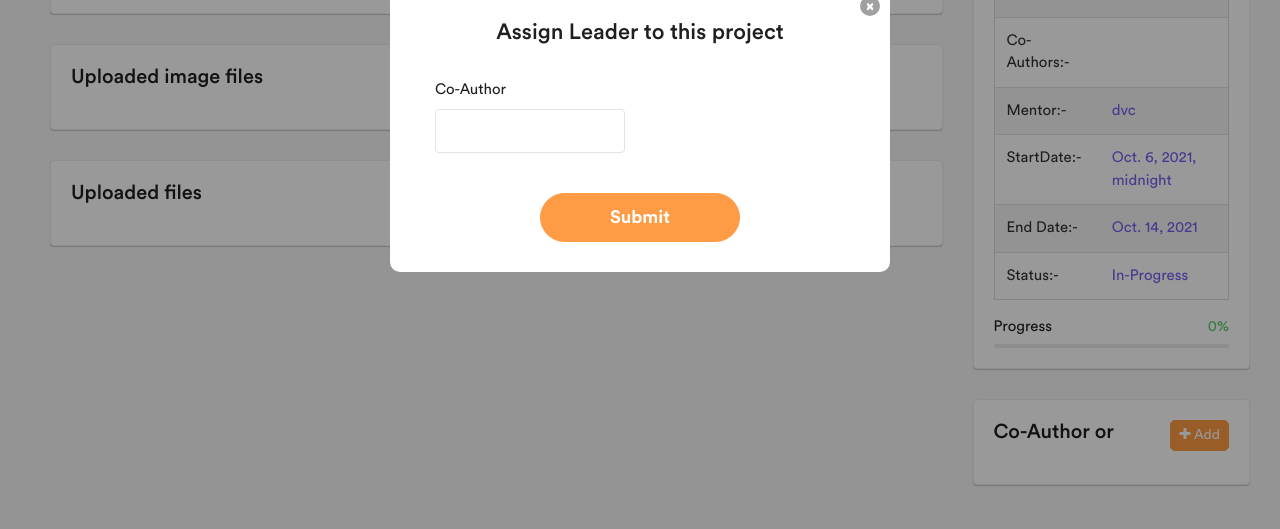
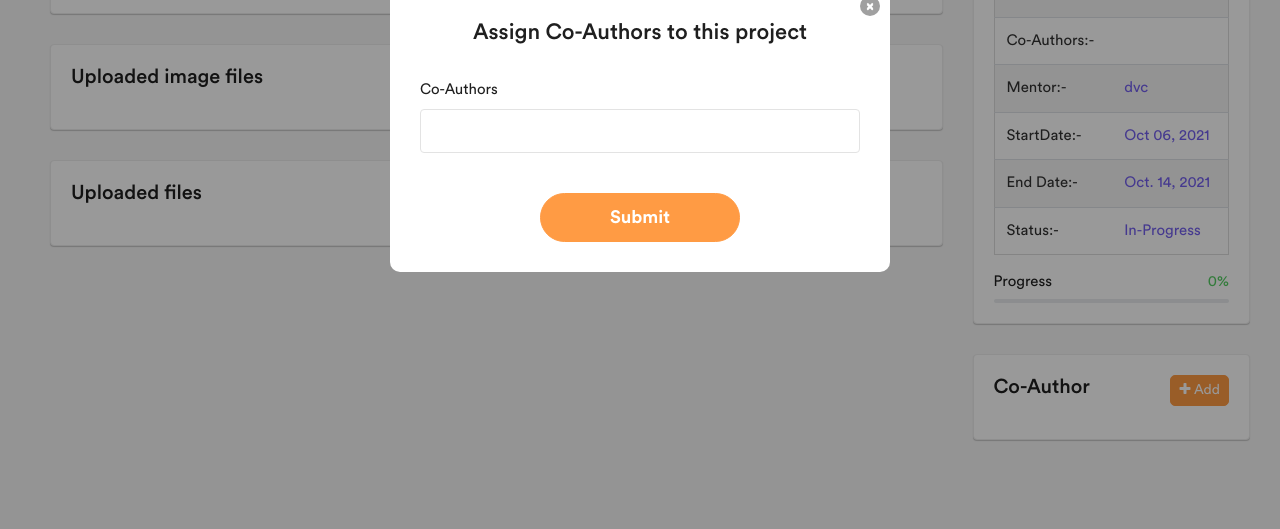
Before and after one commit to sonuasif748/vdoc_project, a Django app: page /project_details/2/ in a window 1280 px wide, after a click on "Add". Shown: the part 271-800 px from the top of the page. Run offline with Django 3.2, Linux system fonts and the light colour scheme; a user stored in the database is signed in; data comes from the database, SQL or seed files in the repository; some libraries are stand-ins or nearby versions.

Commit message:
'sglpage6'

```diff
--- a/templates/Projects/Project_detail_view.html
+++ b/templates/Projects/Project_detail_view.html
@@ -124,7 +124,7 @@
                                                     <span class="file-author"><a
                                                             href="#">{{ projects.Author }}</a></span>
                                                     <span
-                                                            class="file-date">{{ projects.start_date }}</span>
+                                                            class="file-date">{{ projects.start_date|date:"M d, Y" }}</span>
                                                     <div class="file-size">{{ i.upload_documents.file.size }} B</div>
                                                 </div>
                                                 <ul class="files-action">
@@ -175,7 +175,7 @@
                                 </tr>
                                 <tr>
                                     <td>StartDate:-</td>
-                                    <td class="text-left text-purple">{{ projects.start_date }}</td>
+                                    <td class="text-left text-purple">{{ projects.start_date|date:"M d, Y" }}</td>
                                 </tr>
                                 <tr>
                                     <td>End Date:-</td>
@@ -201,7 +201,7 @@
                     <div class="card project-user">
                         <div class="card-body">
                             <h6 class="card-title m-b-20">Co-Author
-                                {% if request.user.is_superuser %} or
+                                {% if request.user.is_superuser %}
                                     <button type="button" class="float-right btn btn-primary btn-sm" data-toggle="modal"
                                             data-target="#assign_leader"><i class="fa fa-plus"></i> Add
                                     </button>
@@ -224,7 +224,7 @@
                                                 <div class="list-body">
                                                     <span class="message-author">{{ i }}</span>
                                                     <div class="clearfix"></div>
-                                                    <span class="message-content">Co-Author</span>
+                                                    <span class="message-content">Co-Authors</span>
                                                 </div>
                                             </div>
                                         </a>
@@ -243,7 +243,7 @@
             <div class="modal-dialog modal-dialog-centered" role="document">
                 <div class="modal-content">
                     <div class="modal-header">
-                        <h5 class="modal-title">Assign Leader to this project</h5>
+                        <h5 class="modal-title">Assign Co-Authors to this project</h5>
                         <button type="button" class="close" data-dismiss="modal" aria-label="Close">
                             <span aria-hidden="true">&times;</span>
                         </button>
@@ -252,19 +252,17 @@
                         <div>
                             <form method="post">
                                 {% csrf_token %}
-                                <div class="col-sm-6">
-                                    <div class="form-group ">
-                                        <label>Co-Author</label>
+                                <div class="input-group m-b-30">
+                                    <label>Co-Authors</label>
                                     <select style="width: 100%"
-                                                class="form-control js-example-basic-multiple"
+                                            class="form-control search-input js-example-basic-multiple"
                                             name="co_author"
                                             multiple="multiple">
                                         {% for i in empdata %}
-                                                <option class="form-cotrol"
+                                            <option class="form-control"
                                                     value="{{ i.user.username }}">{{ i.user.username }}</option>
                                         {% endfor %}
                                     </select>
-                                    </div>
                                 </div>
                                 <div class="submit-section">
                                     <button type="submit" class="btn btn-primary submit-btn">Submit</button>
--- a/templates/Projects/Projects_cards_view.html
+++ b/templates/Projects/Projects_cards_view.html
@@ -261,7 +261,7 @@
                                                     name="co_author"
                                                     multiple="multiple">
                                                 {% for i in empdata %}
-                                                    <option class="form-cotrol"
+                                                    <option class="form-control"
                                                             value="{{ i.user.username }}">{{ i.user.username }}</option>
                                                 {% endfor %}
                                             </select>
--- a/templates/Projects/Projects_list_view.html
+++ b/templates/Projects/Projects_list_view.html
@@ -291,7 +291,7 @@
                                                     name="co_author"
                                                     multiple="multiple">
                                                 {% for i in empdata %}
-                                                    <option class="form-cotrol"
+                                                    <option class="form-control"
                                                             value="{{ i.user.username }}">{{ i.user.username }}</option>
                                                 {% endfor %}
                                             </select>
```
Lines whose indentation alone changed are shown as unchanged.
